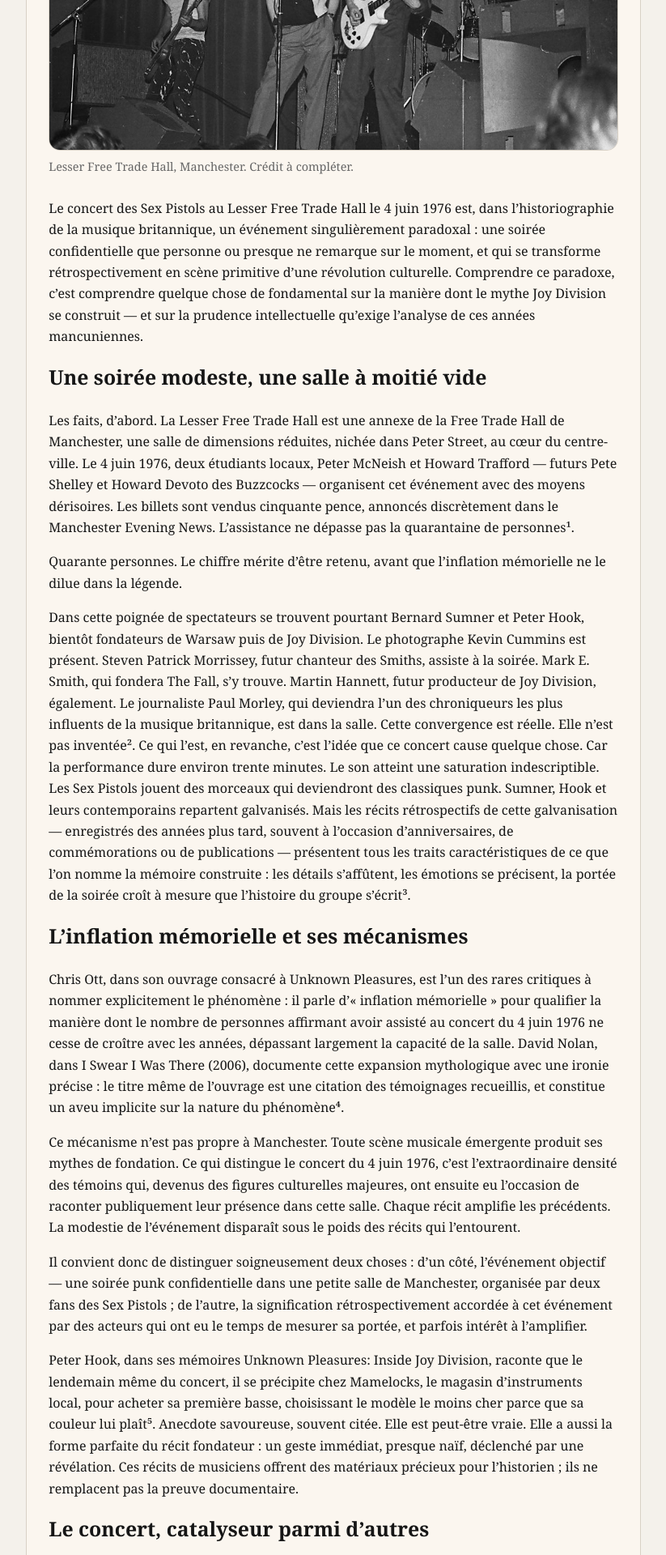
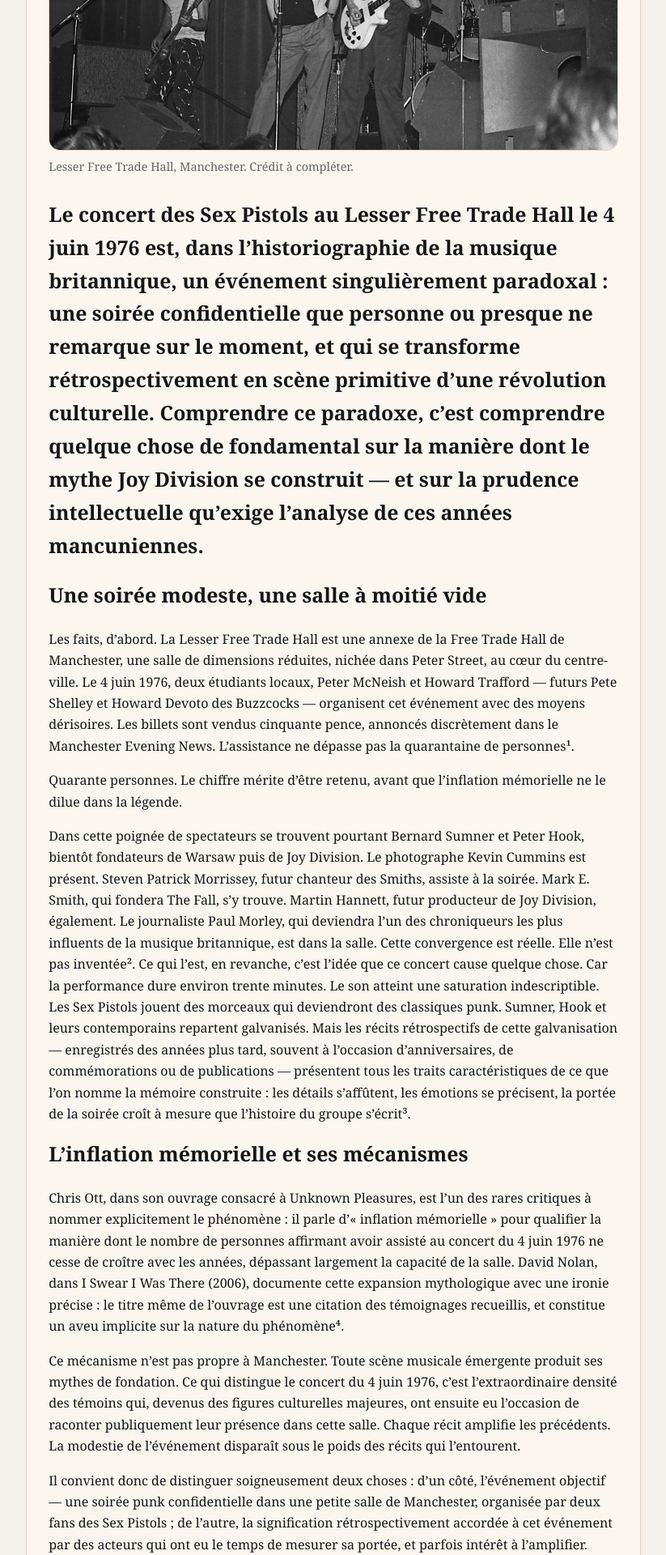
Before and after one commit to AdminQuest/joy-division-carnets, a Jekyll site: the page built from _posts/2026-05-14-le-4-juin-1976-concert-qui-grossit.md, in a window 1280 px wide. Shown: the part 1091-3011 px from the top of the page at 81% size, without its empty margins (142-965 px from the left). Built offline with Jekyll 4.4.1, drawn with Linux system fonts in a browser that asks for light colours.

```diff
--- a/_posts/2026-05-14-le-4-juin-1976-concert-qui-grossit.md
+++ b/_posts/2026-05-14-le-4-juin-1976-concert-qui-grossit.md
@@ -19,7 +19,7 @@ image_alt: "Vue du Lesser Free Trade Hall à Manchester"
 image_caption: "Lesser Free Trade Hall, Manchester. Crédit à compléter."
 ---
 
-Le concert des Sex Pistols au Lesser Free Trade Hall le 4 juin 1976 est, dans l'historiographie de la musique britannique, un événement singulièrement paradoxal : une soirée confidentielle que personne ou presque ne remarque sur le moment, et qui se transforme rétrospectivement en scène primitive d'une révolution culturelle. Comprendre ce paradoxe, c'est comprendre quelque chose de fondamental sur la manière dont le mythe Joy Division se construit — et sur la prudence intellectuelle qu'exige l'analyse de ces années mancuniennes.
+## Le concert des Sex Pistols au Lesser Free Trade Hall le 4 juin 1976 est, dans l'historiographie de la musique britannique, un événement singulièrement paradoxal : une soirée confidentielle que personne ou presque ne remarque sur le moment, et qui se transforme rétrospectivement en scène primitive d'une révolution culturelle. Comprendre ce paradoxe, c'est comprendre quelque chose de fondamental sur la manière dont le mythe Joy Division se construit — et sur la prudence intellectuelle qu'exige l'analyse de ces années mancuniennes.
 
 ## Une soirée modeste, une salle à moitié vide
 
```
